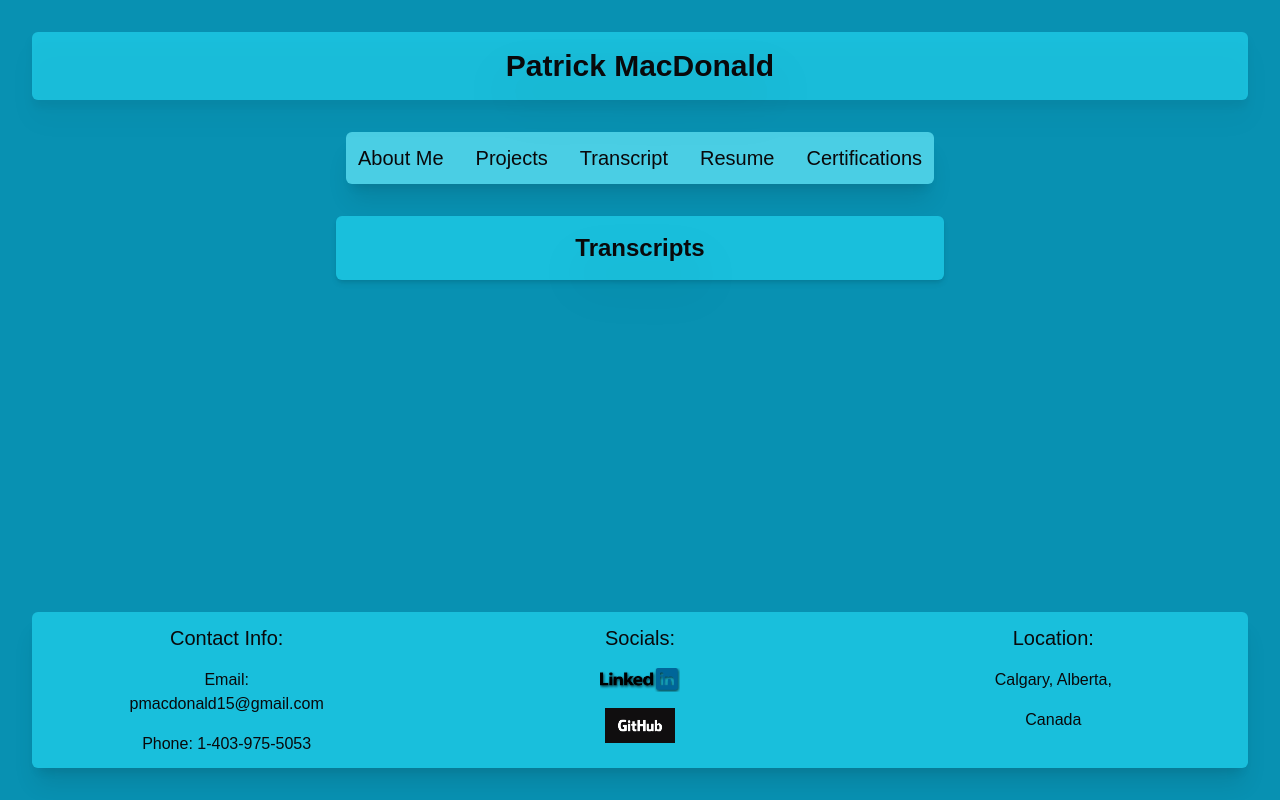
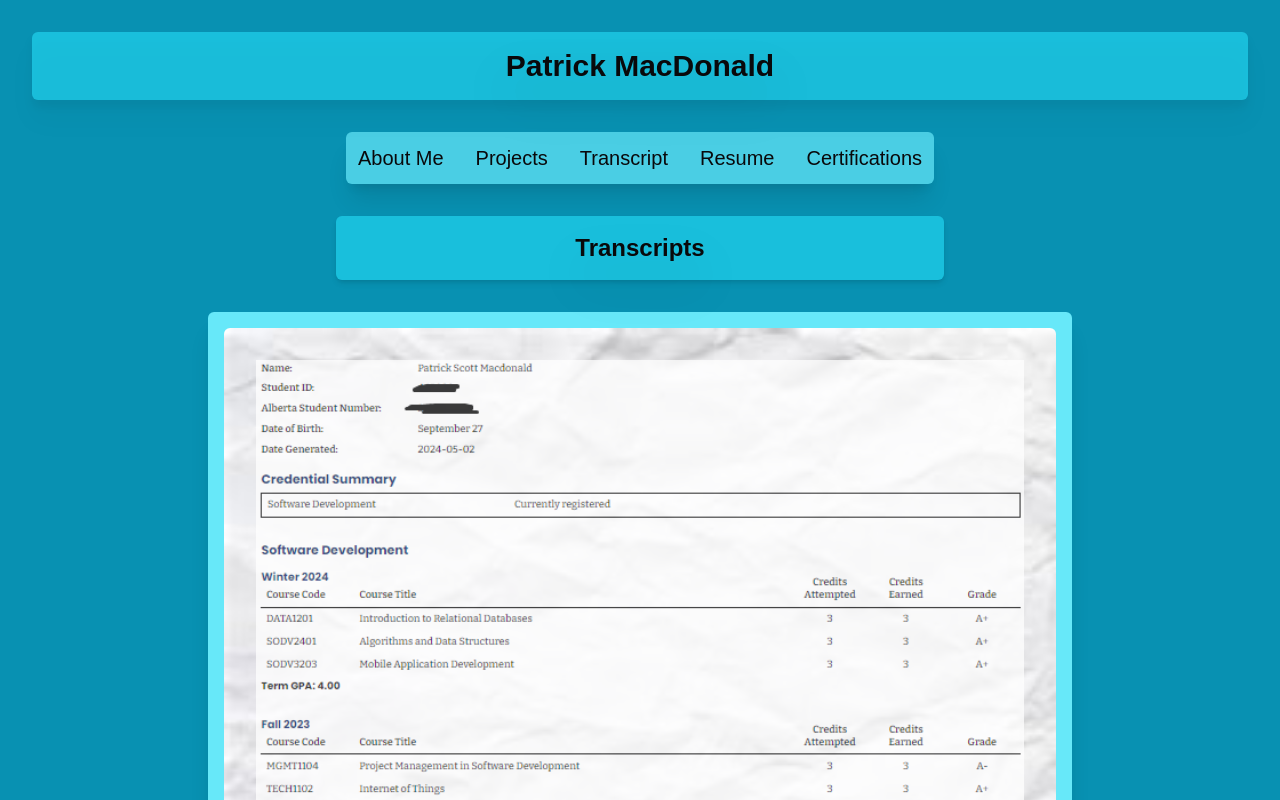
Before and after one commit to Pmacdon15/portfolio, a Next.js app: page /transcript in a window 1280 px wide. Shown: the top 800 px of the page. Built offline with nearby package versions, Linux system fonts and the light colour scheme.

Commit message:
added transcript image and styled container

```diff
--- a/src/app/transcript/page.tsx
+++ b/src/app/transcript/page.tsx
@@ -1,8 +1,20 @@
+import Image from "next/image";
 import PageHeader from "@/components/ui/page-header";
 export default function Transcripts() {
   return (
     <>
-    <PageHeader title="Transcripts" />
+      <PageHeader title="Transcripts" />
+      <div className='bg-cyan-300 w-fit  rounded-md shadow-xl p-4'>
+        <div className="flex flex-col gap-2 rounded-md p-4 bg-[url('/paper.jpeg')] bg-cover">
+          <Image
+            src="/transcript.png"
+            alt="Transcript"
+            width={800}
+            height={600}
+            className="rounded-md p-4 opacity-75"
+          />
+        </div>
+      </div>
     </>
   );
 };
```
Also changed, not shown: public/transcript.png (added).
